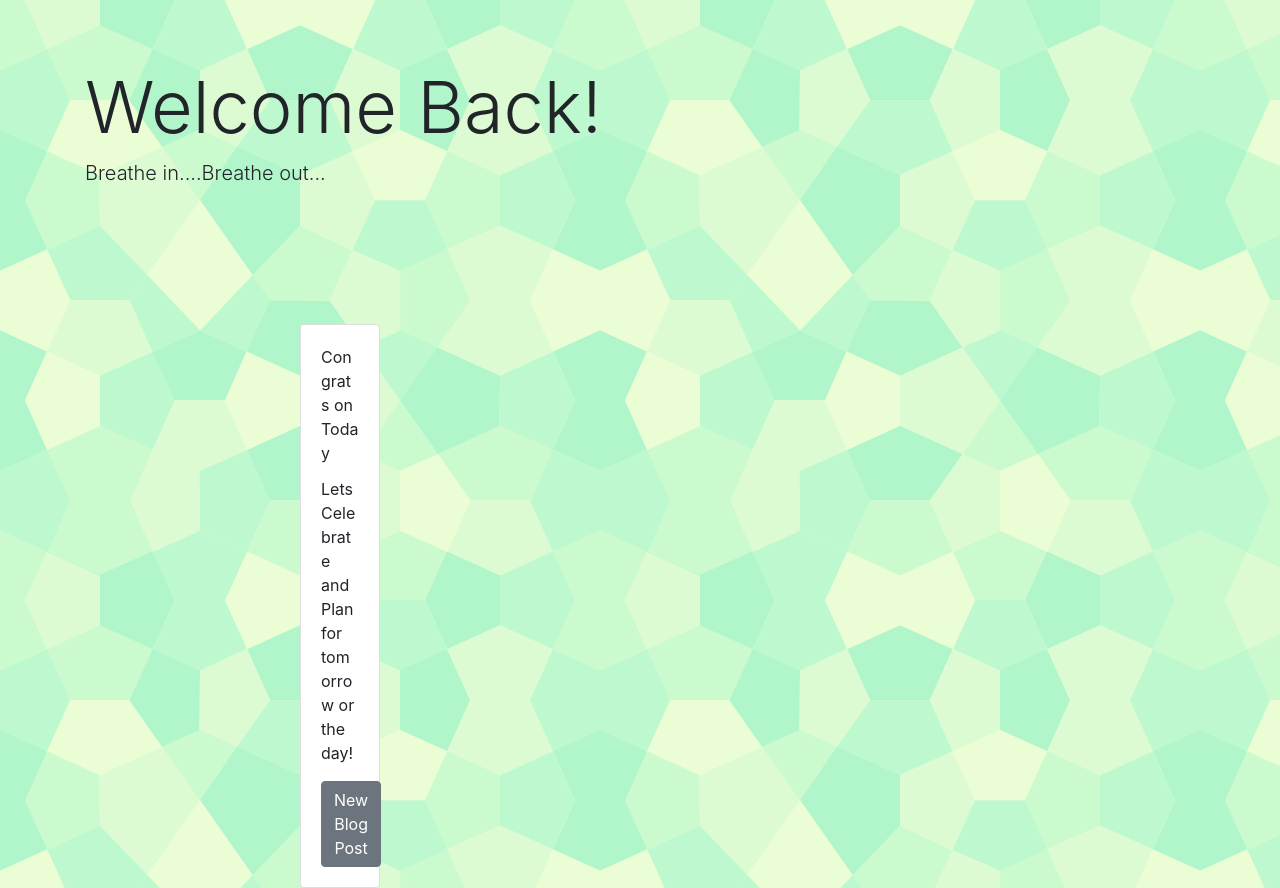
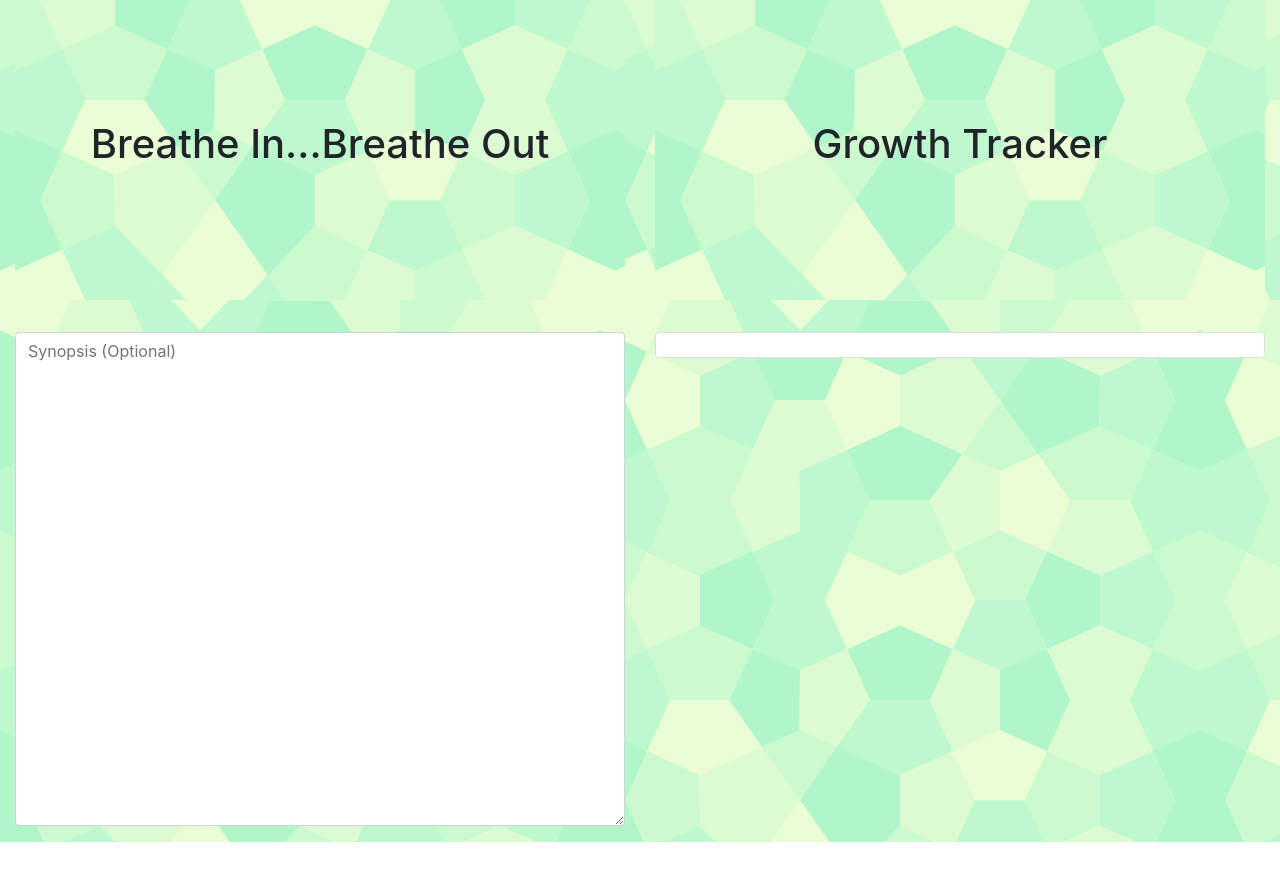
Before and after one commit to messejessie/Step-Up, a React (Create React App) app in the folder step-up/: page /profile in a window 1280 px wide. After the commit the page ends 842 px from the top, so only its background shows below. Built offline with nearby package versions, Linux system fonts and the light colour scheme.

Commit message:
reworking profile page

```diff
--- a/step-up/src/Pages/Profile.js
+++ b/step-up/src/Pages/Profile.js
@@ -1,17 +1,37 @@
 import React, { Component } from 'react';
-import ProfileBlogCard from '../component/profileBlogCard'
-import ProfileJumbo from '../component/profileJumbo'
+//import ProfileBlogCard from '../component/profileBlogCard'
+//import ProfileJumbo from '../component/profileJumbo'
+import { List, ListItem } from "../component/blogList"
+import { Col, Row, Container } from "../component/grid";
+import Jumbotron from "../component/jumbotron";
+import { Input, TextArea, FormBtn } from "../component/Form";
 
 class Profile extends Component {
 
     render() {
       return (
-        <div>
-         <ProfileJumbo />
-         <br />
-        <ProfileBlogCard />
+       <Container fluid>
+         <Row>
+         <Col size="md-6">
+        <Jumbotron>
+          <h1>Breathe In...Breathe Out</h1>
+        </Jumbotron>
+        <form>
+        <TextArea name="synopsis" placeholder="Synopsis (Optional)" />
+        </form>
+        </Col>
+        <Col size="md-6 sm-12">
+        <Jumbotron>
+              <h1>Growth Tracker</h1>
+            </Jumbotron>
+        <List>
+        <ListItem>
 
-        </div>
+        </ListItem>
+        </List>
+        </Col>
+        </Row>
+        </Container>
       )
     }
   };
--- /dev/null
+++ b/step-up/src/component/Form/index.js
@@ -0,0 +1,27 @@
+import React from "react";
+
+// This file exports the Input, TextArea, and FormBtn components
+
+export function Input(props) {
+  return (
+    <div className="form-group">
+      <input className="form-control" {...props} />
+    </div>
+  );
+}
+
+export function TextArea(props) {
+  return (
+    <div className="form-group">
+      <textarea className="form-control" rows="20" {...props} />
+    </div>
+  );
+}
+
+export function FormBtn(props) {
+  return (
+    <button {...props} style={{ float: "right", marginBottom: 10 }} className="btn btn-success">
+      {props.children}
+    </button>
+  );
+}
--- /dev/null
+++ b/step-up/src/component/blogList/index.js
@@ -0,0 +1,15 @@
+import React from "react";
+
+// This file exports both the List and ListItem components
+
+export function List({ children }) {
+  return (
+    <div className="list-overflow-container">
+      <ul className="list-group">{children}</ul>
+    </div>
+  );
+}
+
+export function ListItem({ children }) {
+  return <li className="list-group-item">{children}</li>;
+}
--- /dev/null
+++ b/step-up/src/component/grid/index.js
@@ -0,0 +1,28 @@
+import React from "react";
+
+// Exporting the Container, Row, and Col components from this file
+
+// This Container component allows us to use a bootstrap container without worrying about class names
+export function Container({ fluid, children }) {
+  return <div className={`container${fluid ? "-fluid" : ""}`}>{children}</div>;
+}
+
+// This Row component lets us use a bootstrap row without having to think about class names
+export function Row({ fluid, children }) {
+  return <div className={`row${fluid ? "-fluid" : ""}`}>{children}</div>;
+}
+
+// This Col component lets us size bootstrap columns with less syntax
+// e.g. <Col size="md-12"> instead of <div className="col-md-12">
+export function Col({ size, children }) {
+  return (
+    <div
+      className={size
+        .split(" ")
+        .map(size => "col-" + size)
+        .join(" ")}
+    >
+      {children}
+    </div>
+  );
+}
--- /dev/null
+++ b/step-up/src/component/jumbotron/index.js
@@ -0,0 +1,14 @@
+import React from "react";
+
+function Jumbotron({ children }) {
+  return (
+    <div
+      style={{ height: 300, clear: "both", paddingTop: 120, textAlign: "center" }}
+      className="jumbotron"
+    >
+      {children}
+    </div>
+  );
+}
+
+export default Jumbotron;
--- a/step-up/src/component/profileBlogCard.js
+++ b/step-up/src/component/profileBlogCard.js
@@ -4,6 +4,7 @@ import {
   CardTitle, Button
 } from 'reactstrap';
 import { Redirect } from 'react-router-dom';
+
 import './css/profileBlogCard.css'
 
 class ProfileBlogCard extends React.Component {
--- a/step-up/src/component/profileJumbo.js
+++ b/step-up/src/component/profileJumbo.js
@@ -1,18 +1,18 @@
-import React from 'react';
-import { Jumbotron, Container } from 'reactstrap';
-import './css/profileJumbo.css'
+// import React from 'react';
+// import { Jumbotron, Container } from 'reactstrap';
+// import './css/profileJumbo.css'
 
-const ProfileJumbo  = (props) => {
-  return (
-    <div>
-      <Jumbotron>
-        <Container >
-          <h1 className="display-3">Welcome Back!</h1>
-          <p className="lead">Breathe in....Breathe out...</p>
-        </Container>
-      </Jumbotron>
-    </div>
-  );
-};
+// const ProfileJumbo  = (props) => {
+//   return (
+//     <div>
+//       <Jumbotron>
+//         <Container >
+//           <h1 className="display-3">Welcome Back!</h1>
+//           <p className="lead">Breathe in....Breathe out...</p>
+//         </Container>
+//       </Jumbotron>
+//     </div>
+//   );
+// };
 
-export default ProfileJumbo;
+// export default ProfileJumbo;
```
Also changed, not shown: step-up/src/component/blogForm.js (deleted, +0 -35 lines), step-up/src/component/nav.js (deleted, +0 -66 lines).
